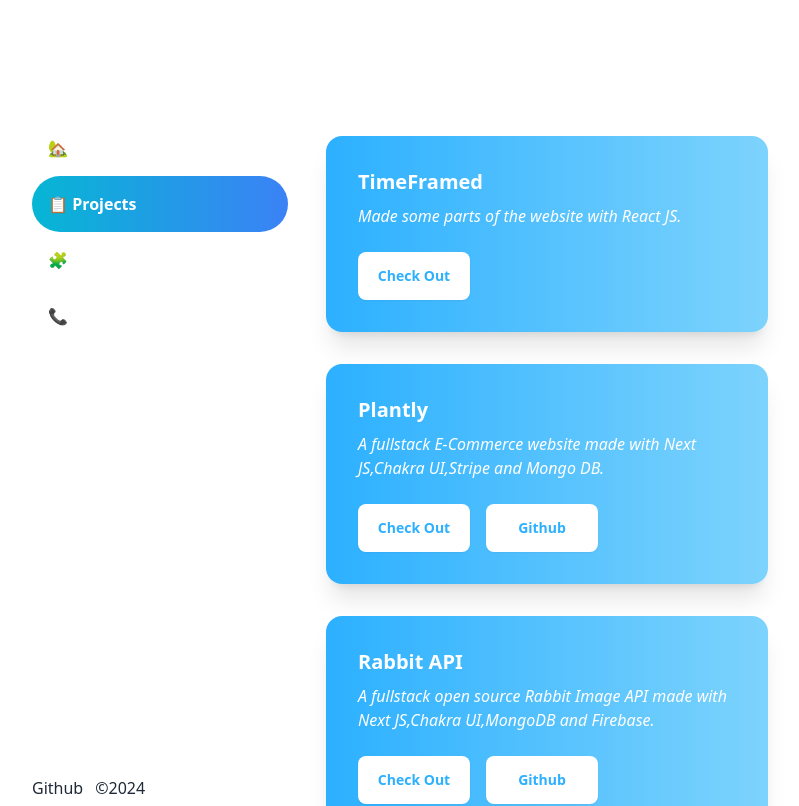
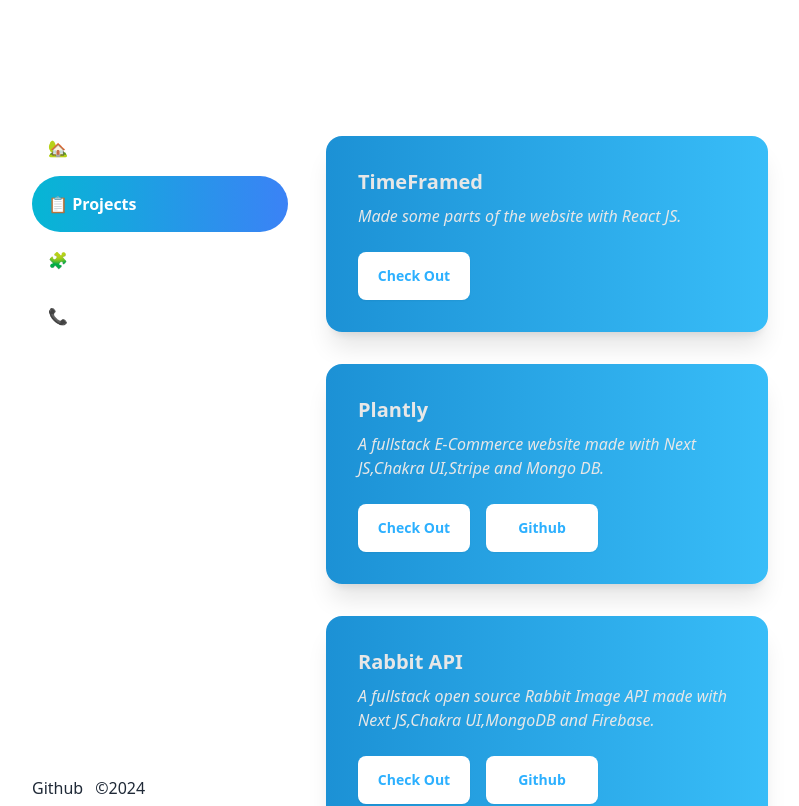
Before and after one commit to sougataghar477/portfolio-second, a React (Vite) app: page /projects in a window 1280 px wide. Shown: the top 806 px of the page, without its empty margins (240-1039 px from the left). Built offline with nearby package versions, Linux system fonts and the light colour scheme.

Commit message:
changed styles

```diff
--- a/src/components/Card.jsx
+++ b/src/components/Card.jsx
@@ -1,10 +1,10 @@
 
 function Card({ project }) {
-  return <div className="card scale-card relative  bg-gradient-to-r from-[#2cb0ff] to-sky-300 shadow-xl mb-8 w-full">
+  return <div className="card scale-card relative   bg-gradient-to-r from-[#1c91d5] to-sky-400 shadow-xl mb-8 w-full">
 
     <div className="card-body">
-      <h1 className="card-title text-white">{project.heading}</h1>
-      <p className="leading-6 mb-4 italic text-white">{project.text}</p>
+      <h1 className="card-title text-[#e7e7e7]">{project.heading}</h1>
+      <p className="leading-6 mb-4 italic text-[#e7e7e7]">{project.text}</p>
       <div className="flex gap-4">
         <a target="_blank" href={project.link}>
           <button className="btn bg-white font-bold border-0  text-[#2cb0ff] w-28 hover:bg-slate-100">
--- a/src/index.css
+++ b/src/index.css
@@ -18,7 +18,7 @@
   }
 
 .border-animating{
-  background: linear-gradient(to right, #2cb0ff,purple);
+  background: linear-gradient(to right, #218ac7,purple);
   background-size: 300%;
   animation: gradient-animation 4s infinite;
 }
```
